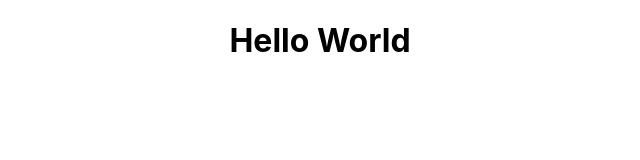
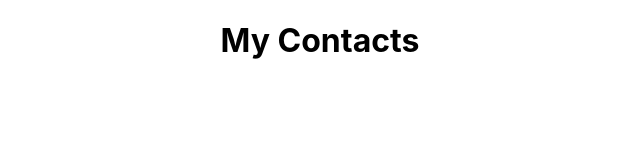
Before and after one commit to AcedYu/crs-assessment, a React (Create React App) app: page / in a window 1280 px wide. Shown: the top 160 px of the page, without its empty margins (320-960 px from the left). Built offline with nearby package versions, Linux system fonts and the light colour scheme.

Commit message:
Installed material-ui version 1

```diff
--- a/package.json
+++ b/package.json
@@ -3,6 +3,8 @@
   "version": "0.1.0",
   "private": true,
   "dependencies": {
+    "@material-ui/core": "4.12.4",
+    "@material-ui/icons": "4.11.3",
     "@testing-library/jest-dom": "^5.16.4",
     "@testing-library/react": "^13.3.0",
     "@testing-library/user-event": "^13.5.0",
--- a/public/index.html
+++ b/public/index.html
@@ -8,6 +8,14 @@
       name="description"
       content="Web site created using create-react-app"
     />
+    <link
+      rel="stylesheet"
+      href="https://fonts.googleapis.com/css?family=Roboto:300,400,500"
+    />
+    <link
+      rel="stylesheet"
+      href="https://fonts.googleapis.com/icon?family=Material+Icons"
+    />
     <title>CRS Consulting Assessment</title>
   </head>
   <body>
--- a/src/App.js
+++ b/src/App.js
@@ -3,7 +3,7 @@
 const App = () => {
   return (
     <div className="App">
-      <h1>Hello World</h1>
+      <h1>My Contacts</h1>
     </div>
   );
 };
```
Also changed, not shown: src/components/Table.js (added).
